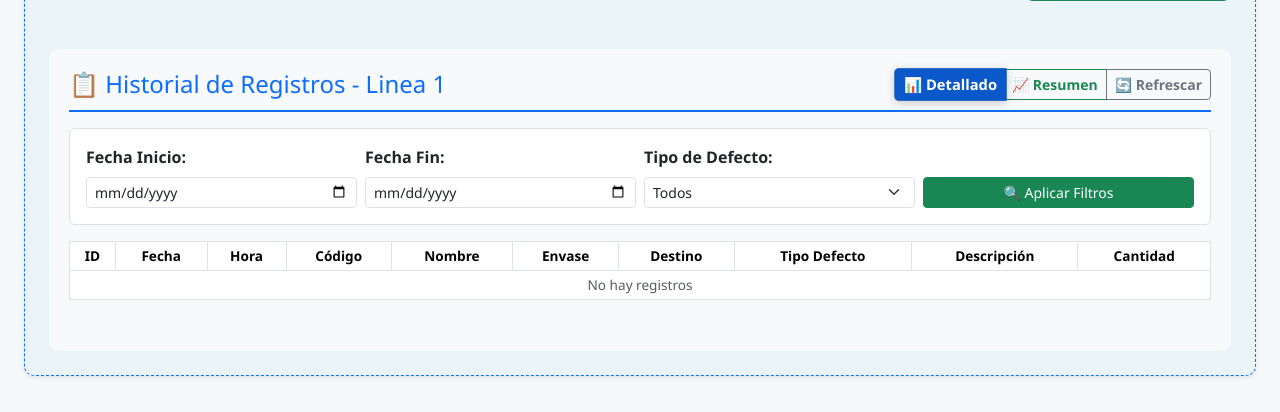
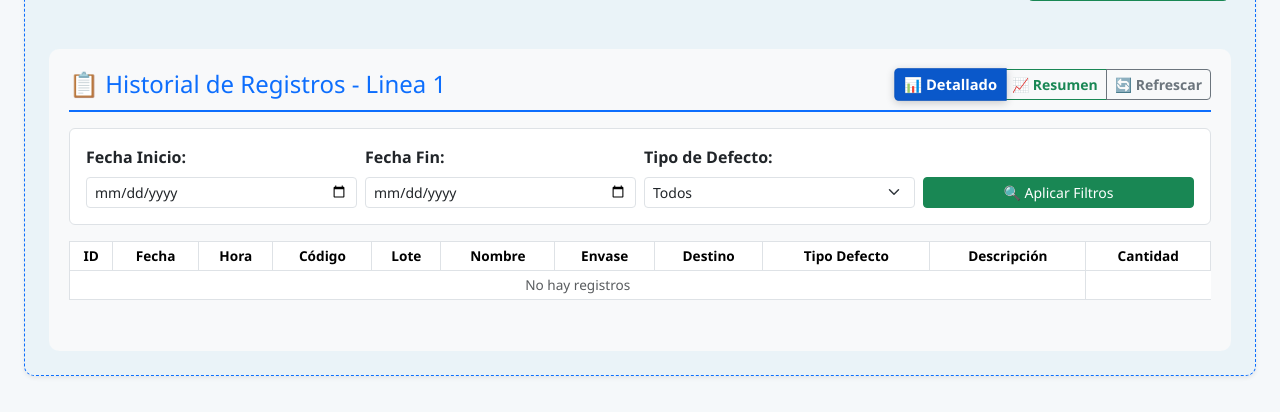
Before and after one commit to bavendanom/calidad_formato_defectos_base, a FastAPI app: page / in a window 1280 px wide. Shown: the part 1188-1600 px from the top of the page. Run offline with FastAPI, Linux system fonts and the light colour scheme; data that the repository does not hold is empty.

Commit message:
feat(core) add column Lote at DB and Historial de registros

```diff
--- a/main.py
+++ b/main.py
@@ -189,6 +189,7 @@ def obtener_historial(
             "fecha": reg.fecha.strftime("%d/%m/%Y") if reg.fecha else None,
             "hora": reg.hora,
             "codigo": reg.codigo,
+            "lote": reg.lote,
             "nombre": reg.nombre,
             "envase": reg.envase,
             "destino": reg.destino,
@@ -309,6 +310,7 @@ def obtener_historial_resumen(
             "id": reg.id,
             "fecha_hora": reg.fecha_hora.isoformat() if reg.fecha_hora else None,
             "codigo": reg.codigo,
+            "lote": reg.lote,
             "nombre": reg.nombre,
             "envase": reg.envase,
             "destino": reg.destino,
--- a/models.py
+++ b/models.py
@@ -33,6 +33,7 @@ class TiposDefectos(Base):
     id = Column(Integer, primary_key=True, index=True)
     fecha_hora = Column(DateTime(timezone=True), server_default=func.now())
     codigo = Column(String)
+    lote = Column(String)
     nombre = Column(String)
     envase = Column(String)
     destino = Column(String)
@@ -50,6 +51,7 @@ class TiposDefectosDescripcion(Base):
     fecha = Column(Date, nullable=False)
     hora = Column(String, nullable=False)
     codigo = Column(String)
+    lote = Column(String)
     nombre = Column(String)
     envase = Column(String)
     destino = Column(String)
--- a/schemas.py
+++ b/schemas.py
@@ -44,6 +44,7 @@ from datetime import datetime
 
 class TiposDefectosBase(BaseModel):
     codigo: str
+    lote: str
     nombre: str
     envase: str
     destino: str
@@ -69,6 +70,7 @@ class TiposDefectosDescripcionBase(BaseModel):
     fecha: date
     hora: str
     codigo: str
+    lote: str
     nombre: str
     envase: str
     destino: str
--- a/static/script.js
+++ b/static/script.js
@@ -935,6 +935,7 @@ function calcularSumaPorTipo() {
 function recopilarDatosParaGuardar() {
   const linea = currentLinea;
   const codigo = document.getElementById("codigoInfo").textContent || document.getElementById("codigoAX").value || "";
+  const lote = document.getElementById("lote").value || "---";
   const nombre = document.getElementById("nombreInfo").textContent || "";
   const envase = document.getElementById("envaseInfo").textContent || "";
   const destino = document.getElementById("destinoInfo").textContent || "";
@@ -1078,6 +1079,7 @@ async function ejecutarGuardado() {
 
     const linea = currentLinea;
     const codigo = document.getElementById("codigoInfo").textContent || document.getElementById("codigoAX").value || "---";
+    const lote = document.getElementById("lote").value || "---";
     const nombre = document.getElementById("nombreInfo").textContent || "---";
     const envase = document.getElementById("envaseInfo").textContent || "---";
     const destino = document.getElementById("destinoInfo").textContent || "---";
@@ -1097,6 +1099,7 @@ async function ejecutarGuardado() {
       if (suma > 0) {
         datosParaGuardar.push({
           codigo,
+          lote,
           nombre,
           envase,
           destino,
@@ -1178,6 +1181,7 @@ function recopilarDatosDescripciones() {
   const linea = currentLinea;
   const fecha = document.getElementById("fecha").value || new Date().toISOString().slice(0, 10);
   const codigo = document.getElementById("codigoInfo").textContent || document.getElementById("codigoAX").value || "";
+  const lote = document.getElementById("lote").value || "---";
   const nombre = document.getElementById("nombreInfo").textContent || "";
   const envase = document.getElementById("envaseInfo").textContent || "";
   const destino = document.getElementById("destinoInfo").textContent || "";
@@ -1210,6 +1214,7 @@ function recopilarDatosDescripciones() {
           fecha,
           hora,
           codigo,
+          lote,
           nombre,
           envase,
           destino,
@@ -1739,6 +1744,7 @@ function mostrarHistorial(data) {
           <td>${reg.fecha || '---'}</td>
           <td>${reg.hora || '---'}</td>
           <td><strong>${reg.codigo || '---'}</strong></td>
+          <td>${reg.lote || '---'}</td>
           <td>${reg.nombre || '---'}</td>
           <td>${reg.envase || '---'}</td>
           <td>${reg.destino || '---'}</td>
@@ -1758,6 +1764,7 @@ function mostrarHistorial(data) {
           <td>${reg.id || '---'}</td>
           <td colspan="2">${fechaHora}</td>
           <td><strong>${reg.codigo || '---'}</strong></td>
+          <td>${reg.lote || '---'}</td>
           <td>${reg.nombre || '---'}</td>
           <td>${reg.envase || '---'}</td>
           <td>${reg.destino || '---'}</td>
--- a/templates/index.html
+++ b/templates/index.html
@@ -249,6 +249,7 @@
               <th>Fecha</th>
               <th>Hora</th>
               <th>Código</th>
+              <th>Lote</th>
               <th>Nombre</th>
               <th>Envase</th>
               <th>Destino</th>
```
